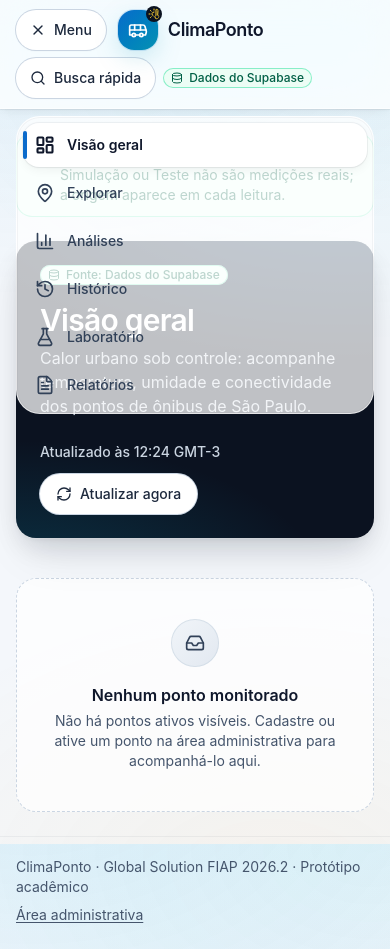
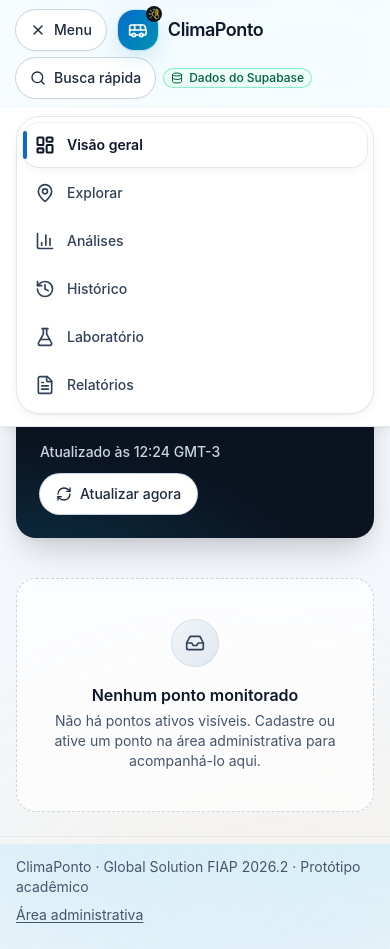
Before and after one commit to DebuggersGS/ClimaPonto, a React (Vite) app in the folder web/: page / in a window 390 px wide. Both pictures are taken after a click on the button "Menu". Built offline with nearby package versions, Linux system fonts and the light colour scheme; no server answers; the database is empty.

Commit message:
fix(web): menu móvel com fundo opaco e itens sem translucidez
Harness-Task: T103

```diff
--- a/web/src/components/layout/Header.jsx
+++ b/web/src/components/layout/Header.jsx
@@ -84,8 +84,8 @@ function MobileMenu() {
         <Icon aria-hidden="true" className="h-4 w-4" />
         Menu
       </Button>
-      <div id="menu-movel" hidden={!open} className="absolute inset-x-0 top-full max-h-[calc(100dvh-4rem)] overflow-y-auto px-4 pb-3 pt-2 sm:px-6">
-        {open && <MainNav listRef={listRef} onNavigate={() => setOpen(false)} className="mx-auto max-w-sm sm:mx-0" />}
+      <div id="menu-movel" hidden={!open} className="absolute inset-x-0 top-full max-h-[calc(100dvh-4rem)] overflow-y-auto border-b border-slate-200 bg-surface px-4 pb-3 pt-2 shadow-card sm:px-6">
+        {open && <MainNav solid listRef={listRef} onNavigate={() => setOpen(false)} className="mx-auto max-w-sm sm:mx-0" />}
       </div>
     </div>
   )
--- a/web/src/components/layout/MainNav.jsx
+++ b/web/src/components/layout/MainNav.jsx
@@ -7,15 +7,15 @@ import { getNavItems } from './navItems.js'
  * Navegação principal, a mesma lista na barra lateral (desktop) e no menu móvel.
  * O NavLink define aria-current="page" no item ativo; o ativo também ganha fundo, peso e uma marca à esquerda,
  * então o estado nunca depende só de cor. Com `collapsed` só o ícone aparece; o nome fica no DOM (sr-only) e no title.
- * @param {{ id?: string, collapsed?: boolean, onNavigate?: () => void, className?: string, listRef?: import('react').Ref<HTMLUListElement> }} props
+ * @param {{ id?: string, collapsed?: boolean, solid?: boolean, onNavigate?: () => void, className?: string, listRef?: import('react').Ref<HTMLUListElement> }} props
  */
-export default function MainNav({ id, collapsed = false, onNavigate, className, listRef }) {
+export default function MainNav({ id, collapsed = false, solid = false, onNavigate, className, listRef }) {
   const { isAdmin } = useAuth()
   const items = getNavItems(isAdmin)
 
   return (
     <nav id={id} aria-label="Navegação principal" className={cn('max-w-full', className)}>
-      <ul ref={listRef} className="glass-control flex w-full flex-col gap-1 rounded-3xl p-1.5">
+      <ul ref={listRef} className={cn('flex w-full flex-col gap-1 rounded-3xl p-1.5', solid ? 'border border-slate-200 bg-surface shadow-card' : 'glass-control')}>
         {items.map((item) => (
           <li key={item.to}>
             <NavLink
```
Also changed, not shown: 2 other files (tests, documents, lock files or other folders).
